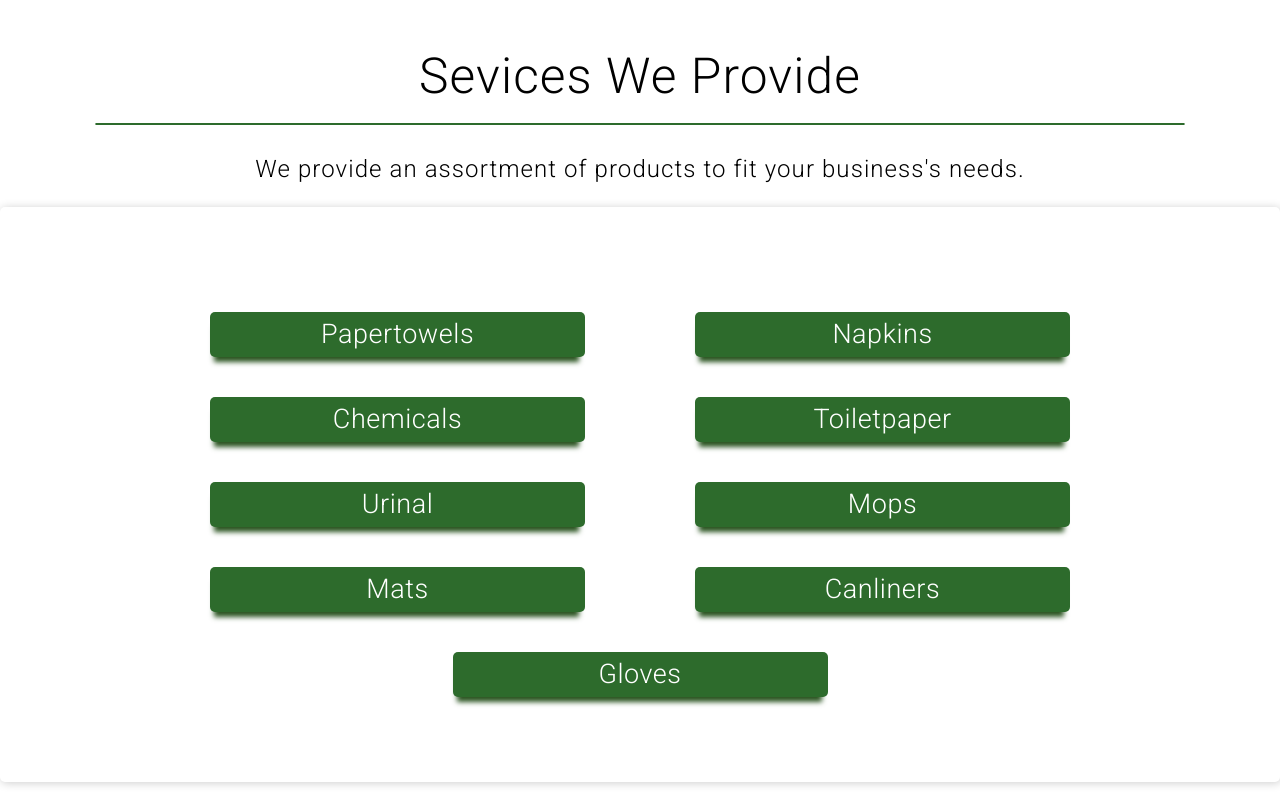
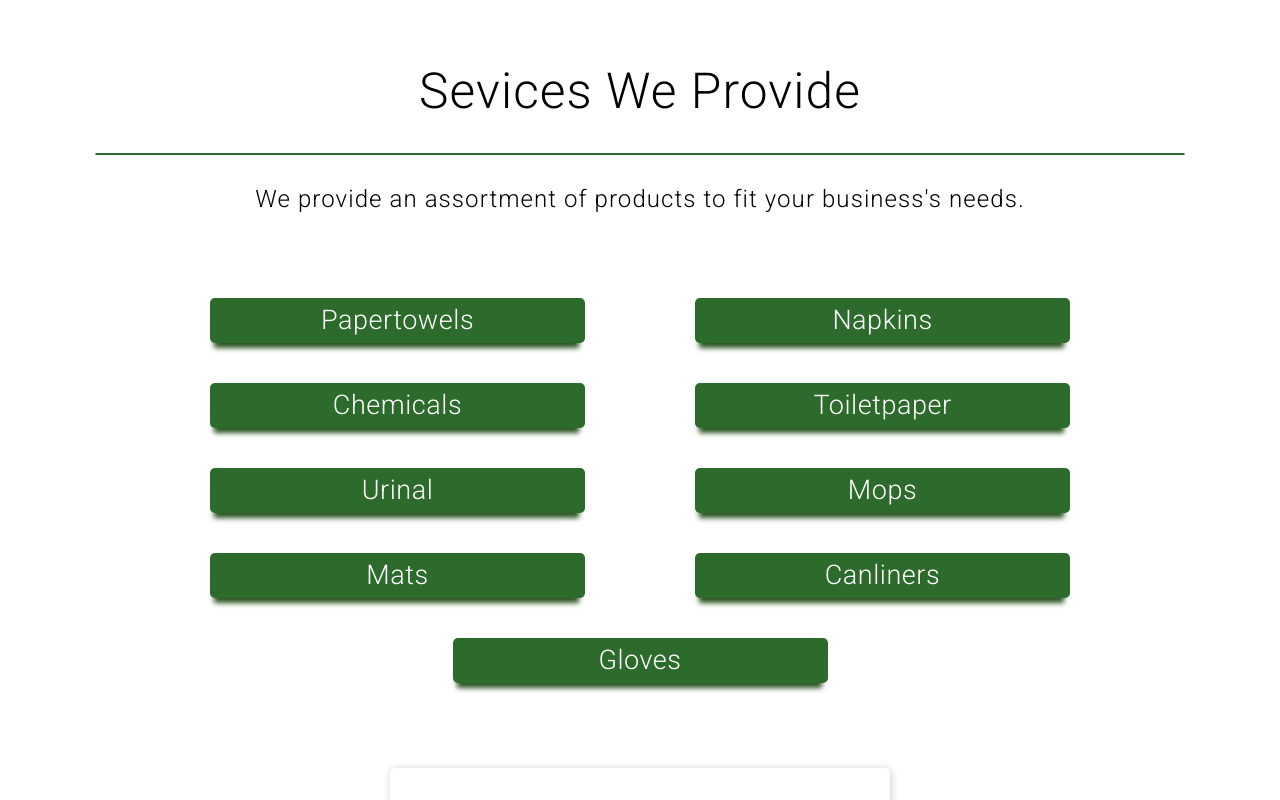
Before and after one commit to THREExPENNYco/nofusss, a React app: page / in a window 1280 px wide. Shown: the part 1580-2380 px from the top of the page. Built offline with nearby package versions, Linux system fonts and the light colour scheme.

Commit message:
adjustment to styles

```diff
--- a/src/App.css
+++ b/src/App.css
@@ -1,7 +1,7 @@
 /* prefixed by https://autoprefixer.github.io (PostCSS: v7.0.26, autoprefixer: v9.7.3) */
 
 body {
-	font-family: 'Roboto';
+  font-family: "Roboto";
   font-weight: 300;
   margin: 0;
 }
@@ -26,7 +26,7 @@ body {
   max-width: 200px;
 }
 .form-container {
-	margin-top: 105px;
+  margin-top: 0;
   margin-right: auto;
   margin-left: auto;
   background: white;
@@ -72,7 +72,7 @@ select.input-container {
   -webkit-box-shadow: inset 2px 4px 5px -4px rgba(0, 0, 0, 0.75);
   box-shadow: inset 2px 4px 5px -4px rgba(0, 0, 0, 0.75);
 }
-.form-container>textarea {
+.form-container > textarea {
   height: 100px;
 }
 .form-labels {
@@ -185,7 +185,7 @@ hr {
   color: white;
   border-style: none;
   font-size: 1.5em;
-	font-family: 'Roboto';
+  font-family: "Roboto";
   font-weight: 300;
   letter-spacing: 0.02em;
   -webkit-box-shadow: -1px 21px 10px -5px rgba(43, 84, 33, 1);
@@ -213,7 +213,7 @@ hr {
   display: flex;
   padding-left: 100px;
   padding-right: 100px;
-	padding-top: 75px;
+  /* padding-top: 75px; */
   padding-bottom: 75px;
   -webkit-box-orient: horizontal;
   -webkit-box-direction: normal;
@@ -224,15 +224,15 @@ hr {
   -webkit-box-pack: space-evenly;
   -ms-flex-pack: space-evenly;
   justify-content: space-evenly;
+  margin-top: 55px;
   margin-right: auto;
   margin-left: auto;
-	margin-bottom: 85px;
   font-size: large;
   border-radius: 5px;
-	-moz-border-radius: 5px;
+  /* -moz-border-radius: 5px;
   -webkit-border-radius: 5px;
   -webkit-box-shadow: 1px 1px 10px rgba(0, 0, 0, 0.2);
-	box-shadow: 1px 1px 10px rgba(0, 0, 0, 0.2);
+  box-shadow: 1px 1px 10px rgba(0, 0, 0, 0.2); */
 }
 .category-items {
   font-size: 14px;
@@ -246,15 +246,17 @@ hr {
   font-size: 25px;
   margin-bottom: 2px;
 }
-.thankyou>h1 {
+.thankyou > h1 {
   margin-bottom: 0px;
-	font-family: 'Roboto';
+  font-family: "Roboto";
   font-weight: 300;
+  letter-spacing: 0.045em;
 }
-.thankyou>h3 {
+.thankyou > h3 {
   margin-top: 1px;
-	font-family: 'Roboto';
-	font-weight: 300;
+  font-family: "Roboto";
+  font-weight: 400;
+  letter-spacing: 0.045em;
 }
 .warning {
   font-size: 10px;
@@ -298,11 +300,11 @@ footer {
   padding-bottom: 5px;
   max-width: 100%;
 }
-.services>h1 {
+.services > h1 {
   font-weight: 350;
 }
 .services-hr {
-	margin-top: -15px;
+  margin-top: 15px;
   border: 1px;
   border-color: #2d6b2c;
   border-style: solid;
@@ -346,4 +348,10 @@ footer {
   .product-button {
     max-width: 250px;
   }
+  .services>h1 {
+	  font-size: 1.15em;
   }
+  .text {
+	  font-size: 1.10em;
+  }
+}
```
Lines whose indentation alone changed are shown as unchanged.
